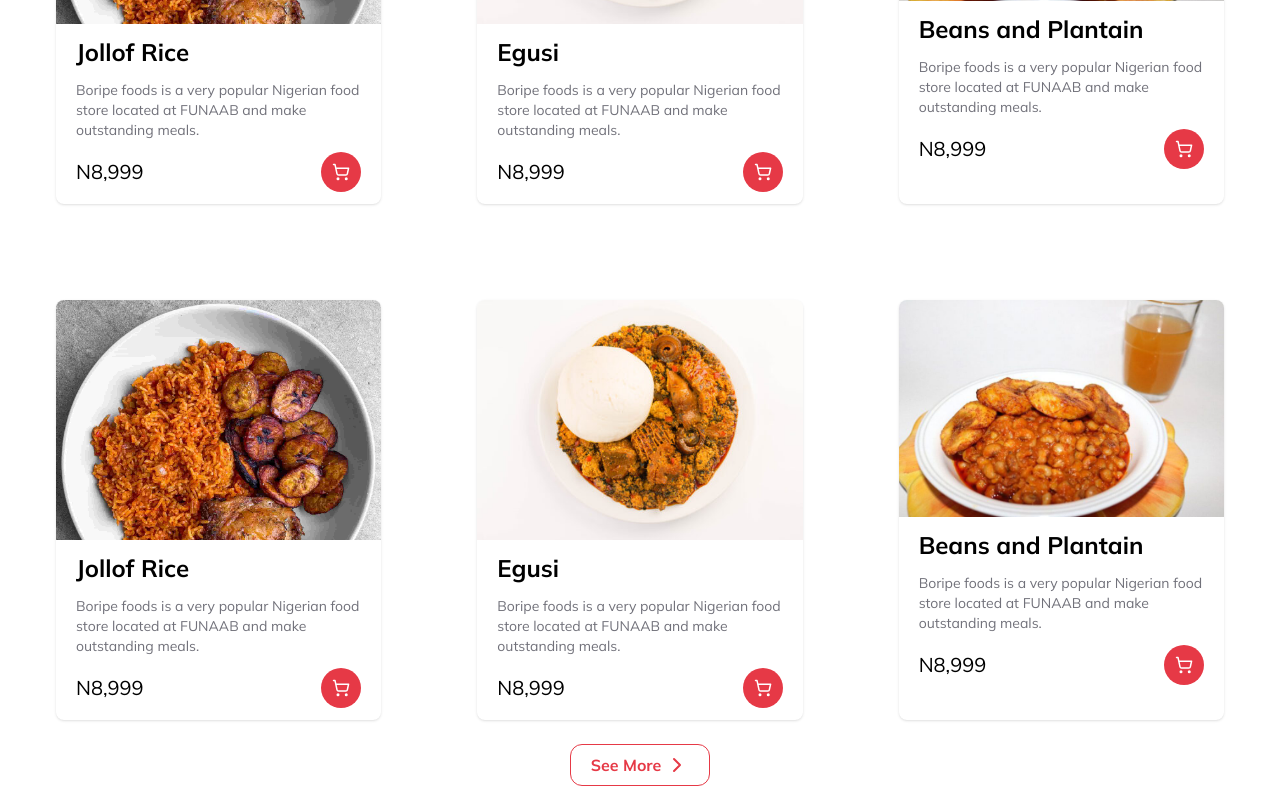
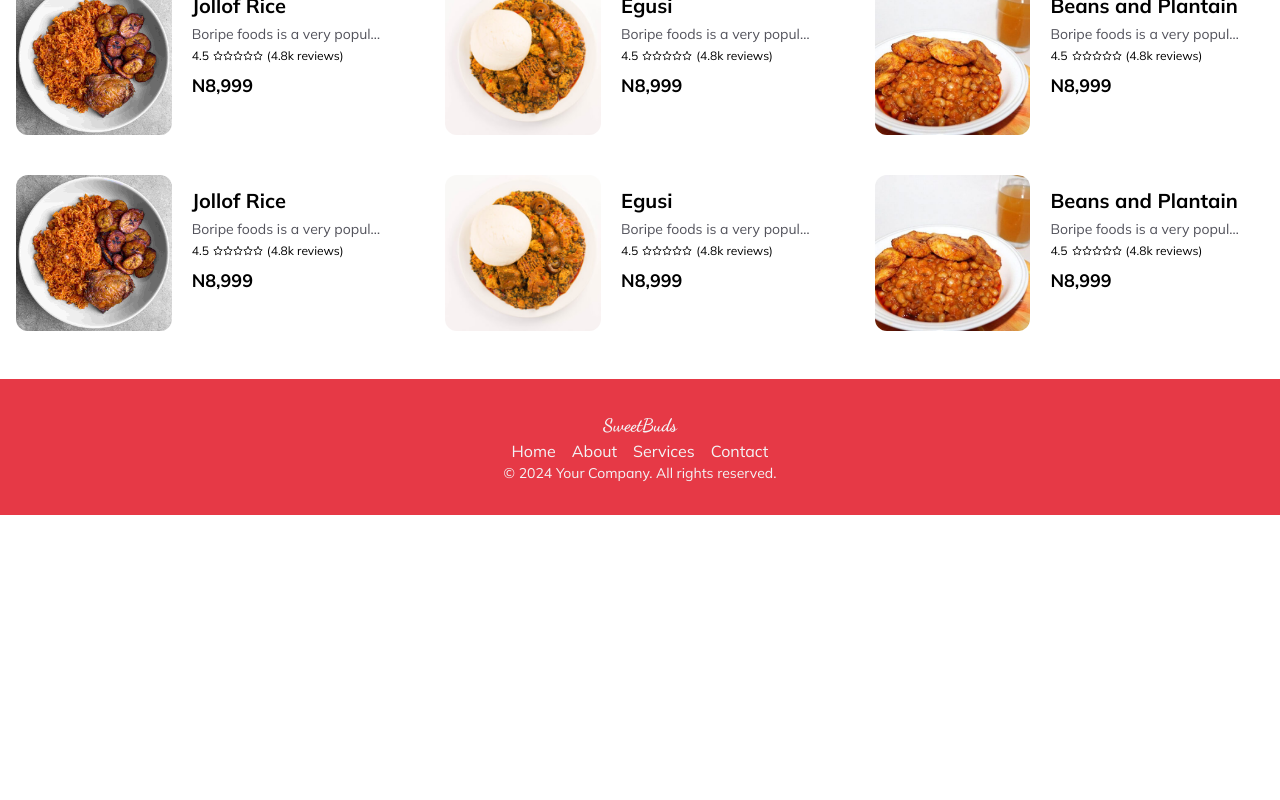
Before and after one commit to benjaminnkem/stud-buy, a Next.js app: page /menus in a window 1280 px wide. Shown: the part 940-1740 px from the top of the page. After the commit the page ends 1455 px from the top, so only its background shows below. Built offline with nearby package versions, Linux system fonts and the light colour scheme.

Commit message:
feat: created mini card component

```diff
--- a/app/account/login/page.tsx
+++ b/app/account/login/page.tsx
@@ -26,11 +26,9 @@ const Page = () => {
             >
               <motion.div variants={opacityVariant} className="space-y-1 text-center">
                 <h2 className="text-3xl font-semibold">
-                  Vendor <span className="text-deepRed">account</span>
+                  Oya <span className="text-deepRed">Login</span>
                 </h2>
-                <p className="text-zinc-600 text-sm">
-                  Other details can be updated in your secure dashboard after signing up.
-                </p>
+                <p className="text-zinc-600 text-sm">Login to access your dashboard and view your activities.</p>
               </motion.div>
 
               <motion.div variants={opacityVariant} className="mt-8 space-y-2">
--- /dev/null
+++ b/components/Common/Cards/mini-menu.tsx
@@ -0,0 +1,35 @@
+import { Food } from "@/lib/types";
+import { Star } from "lucide-react";
+import Image from "next/image";
+
+const MiniMenu: React.FC<Food> = (data) => {
+  const { description, image, name, price, seller } = data;
+
+  return (
+    <div className="relative duration-300 flex hover:shadow-xl cursor-pointer">
+      <div className="lg:w-2/5 w-[30%] overflow-hidden rounded-xl max-h-[10rem] flex-shrink-0">
+        <Image src={image} alt={name} width={500} height={500} className="w-full h-full object-cover" />
+      </div>
+
+      <div className="px-5 py-3 space-y-1">
+        <p className="font-bold text-xl">{name}</p>
+
+        <p className="text-zinc-600 text-sm line-clamp-1">{description}</p>
+
+        <div className="flex items-center text-xs gap-1">
+          <p>4.5</p>
+          <div className="flex items-center">
+            {Array.from({ length: 5 }).map((_, id) => (
+              <Star key={id} size={10} />
+            ))}
+          </div>
+          <p>(4.8k reviews)</p>
+        </div>
+
+        <p className="text-lg font-bold pt-1">N8,999</p>
+      </div>
+    </div>
+  );
+};
+
+export default MiniMenu;
--- a/components/UI/Menus/display.tsx
+++ b/components/UI/Menus/display.tsx
@@ -2,6 +2,7 @@ import { dancingScript } from "@/lib/utils/fonts";
 import Image from "next/image";
 import { foods } from "@/lib/data/home";
 import { ChevronRight, ShoppingCart } from "lucide-react";
+import MiniMenu from "@/components/Common/Cards/mini-menu";
 
 const MenuDisplay = () => {
   return (
@@ -11,36 +12,10 @@ const MenuDisplay = () => {
       >
         Popular on the Menu
       </h3>
-      <div className="mt-8 grid md:grid-cols-3 sm:grid-cols-2 lg:gap-24 md:gap-12 sm:gap-12 gap-10 md:px-10">
-        {[...foods, ...foods].map((food, id) => (
-          <div key={id} className="rounded-lg hover:shadow-2xl shadow relative overflow-hidden duration-300">
-            <div className="max-h-[15rem] overflow-hidden">
-              <Image src={food.image} alt={food.name} width={500} height={500} className="w-full h-full object-cover" />
-            </div>
-
-            <div className="px-5 py-3 space-y-3">
-              <p className="font-bold text-2xl">{food.name}</p>
-              <p className="text-zinc-500 text-sm">{food.description}</p>
-
-              <div className="flex items-center justify-between">
-                <p className="text-xl">N8,999</p>
-
-                <div
-                  className="w-10 h-10 grid place-content-center bg-deepRed rounded-full text-white cursor-pointer"
-                  title="Add to cart"
-                >
-                  <ShoppingCart size={18} />
-                </div>
-              </div>
-            </div>
-          </div>
+      <div className="mt-8 grid lg:grid-cols-3 md:grid-cols-2 lg:gap-10 md:gap-8 gap-6">
+        {[...foods, ...foods, ...foods].map((food, id) => (
+          <MiniMenu {...food} key={id} />
         ))}
-      </div>
-      <div className="flex items-center justify-center mt-6">
-        <button className="flex items-center gap-1 border border-deepRed px-5 py-2 rounded-xl text-deepRed font-bold">
-          <span>See More</span>
-          <ChevronRight />
-        </button>
       </div>
     </section>
   );
--- a/components/UI/Vendors/Details/tab-content/menu.tsx
+++ b/components/UI/Vendors/Details/tab-content/menu.tsx
@@ -1,4 +1,4 @@
-import MenuCard from "@/components/Common/Cards/menu";
+import MenuCard from "@/components/Common/Cards/large-menu";
 import { useState } from "react";
 import { motion } from "framer-motion";
 import { opacityVariant, parentVariant } from "@/lib/utils/variants";
```
Also changed, not shown: components/Common/Cards/large-menu.tsx (renamed from components/Common/Cards/menu.tsx).
